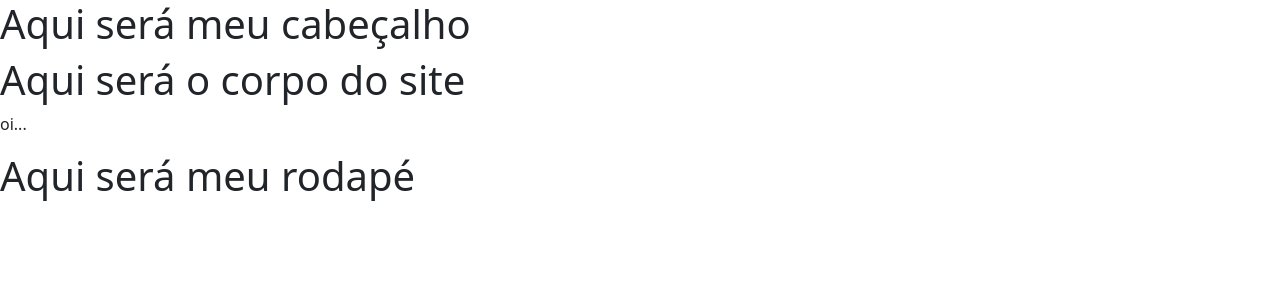
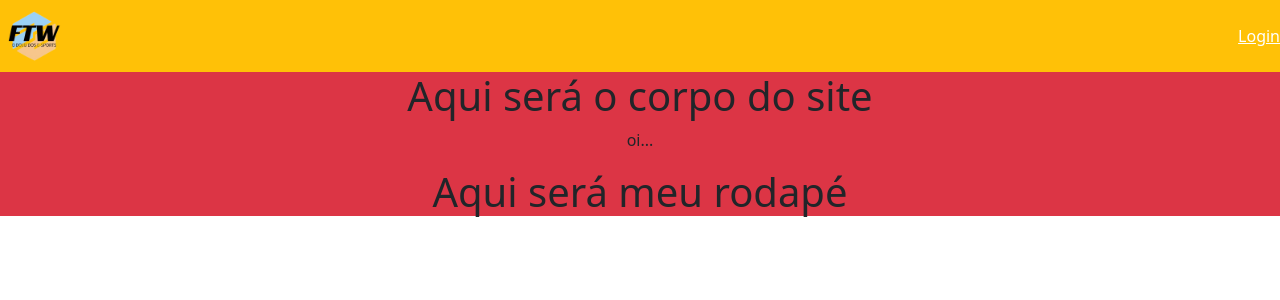
Before and after one commit to EnDeRDEVIL/FTW, a PHP site: page / in a window 1280 px wide. Shown: the top 300 px of the page. Run offline with PHP 8.4, Linux system fonts and the light colour scheme.

Commit message:
commit 14_03 Final

```diff
--- a/adm/inc/footer.inc.php
+++ b/adm/inc/footer.inc.php
@@ -2,6 +2,10 @@
         <h1>Aqui será meu rodapé</h1>
 </footer>
 
+<script rel="text/javascript" src="js/jquery-3.7.1.min.js"></script>
+<script rel="text/javascript" src="js/bootstrap.min.js"></script>
+
+</div>
 </body>
 
 </html>
--- a/adm/inc/header.inc.php
+++ b/adm/inc/header.inc.php
@@ -9,7 +9,15 @@
 </head>
 
 <body>
+    <div class="fluid-container bg-danger text-center">
+    <header>
+        <div class="navbar navbar-warning bg-warning">
+            <div class="fluid-container d-flex justify-content-between">
+                <img src="img/logo2.png" class="img-fluid" style="width: 20%">
+            </div>
 
-    <header>
-        <h1>Aqui será meu cabeçalho</h1>
+            <nav>
+                <a href="#" class=" text-white">Login</a>
+            </nav>
+        </div>
     </header>
--- a/adm/index.php
+++ b/adm/index.php
@@ -4,7 +4,7 @@
 
 <h1>Aqui será o corpo do site</h1>
 
-<p>oi...</p>
+<p >oi...</p>
 
 
 <?php
```
Also changed, not shown: adm/img/logo2.png (added).
